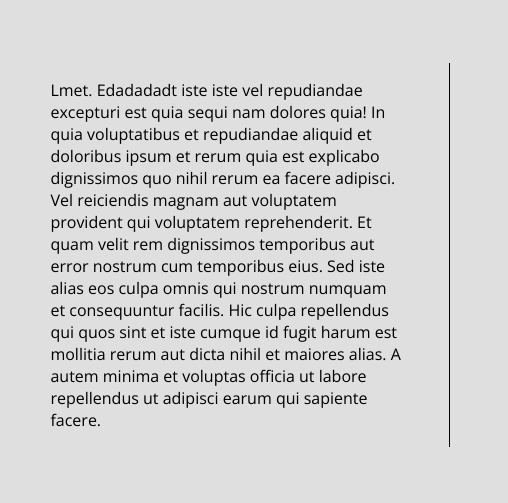
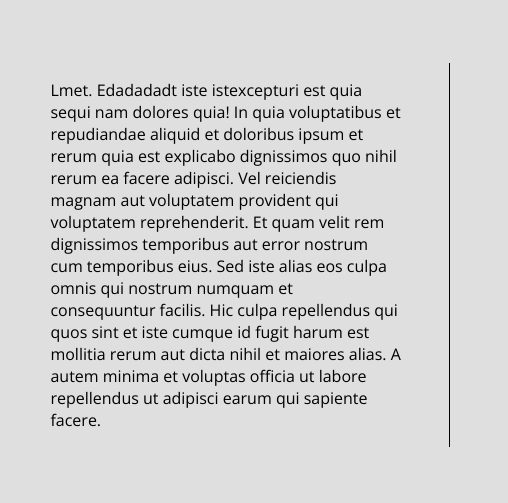
Before and after one commit to GonzaloMayorga/Chaza, a plain HTML site: page index.html in a window 1280 px wide. Shown: the part 1100-1603 px from the top of the page, 0-508 px from the left. Drawn offline with nearby package versions, Linux system fonts and the light colour scheme.

Commit message:
Update index.html

```diff
--- a/index.html
+++ b/index.html
@@ -276,7 +276,7 @@ h3 {
 <div class="descrip">
 	<div class="txt">
 		<p>
-			Lmet. Edadadadt iste iste vel repudiandae excepturi est quia sequi nam dolores quia! In quia voluptatibus et repudiandae aliquid et doloribus ipsum et rerum quia est explicabo dignissimos quo nihil rerum ea facere adipisci. Vel reiciendis magnam aut voluptatem provident qui voluptatem reprehenderit. Et quam velit rem dignissimos temporibus aut error nostrum cum temporibus eius.
+			Lmet. Edadadadt iste istexcepturi est quia sequi nam dolores quia! In quia voluptatibus et repudiandae aliquid et doloribus ipsum et rerum quia est explicabo dignissimos quo nihil rerum ea facere adipisci. Vel reiciendis magnam aut voluptatem provident qui voluptatem reprehenderit. Et quam velit rem dignissimos temporibus aut error nostrum cum temporibus eius.
 
 			Sed iste alias eos culpa omnis qui nostrum numquam et consequuntur facilis. Hic culpa repellendus qui quos sint et iste cumque id fugit harum est mollitia rerum aut dicta nihil et maiores alias. A autem minima et voluptas officia ut labore repellendus ut adipisci earum qui sapiente facere.
 
```
